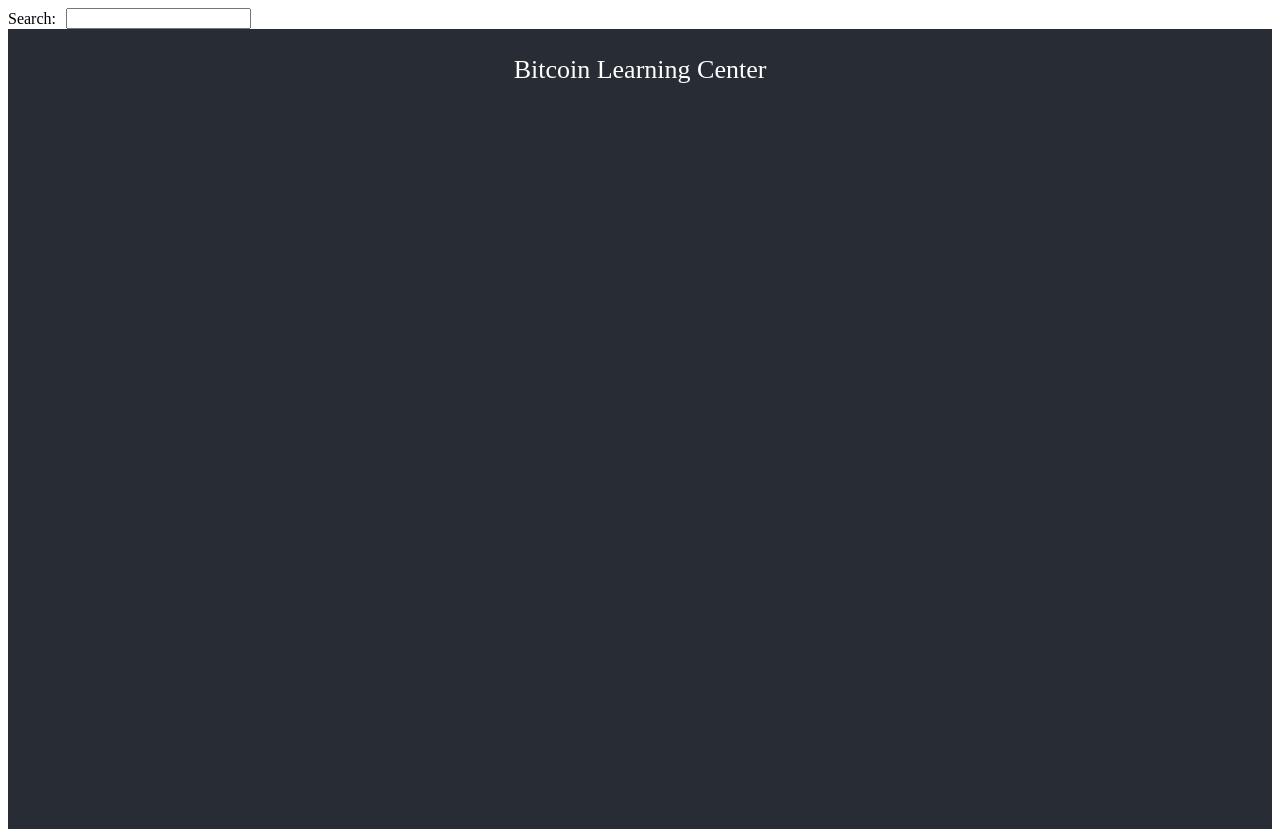
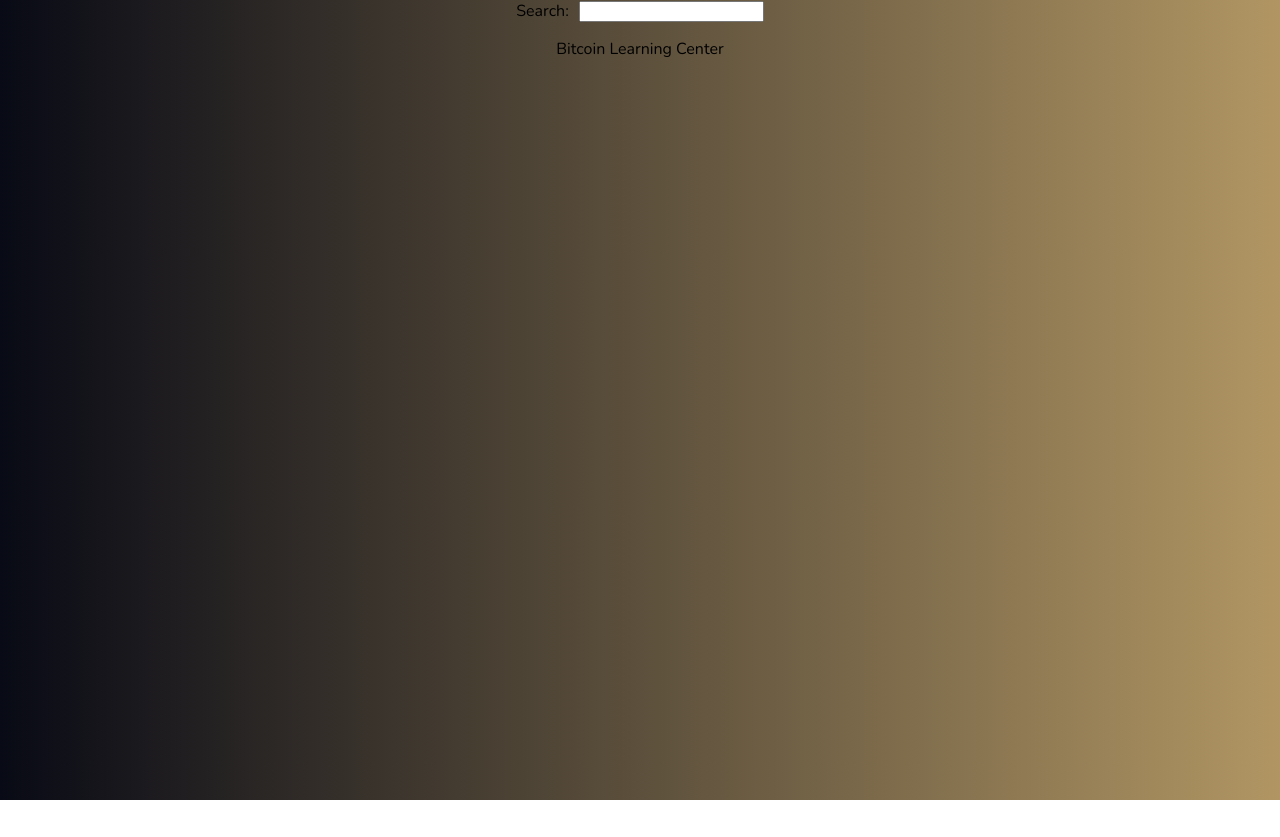
Before and after one commit to bitdern/riversearchbar, a React (Create React App) app: page / in a window 1280 px wide. After the commit the page ends 800 px from the top, so only its background shows below. Built offline with nearby package versions, Linux system fonts and the light colour scheme.

Commit message:
re-did the json file to return actual River articles plus links

```diff
--- a/src/App.css
+++ b/src/App.css
@@ -1,13 +1,15 @@
+@import url("https://fonts.googleapis.com/css2?family=Nunito:wght@400;700&display=swap");
 .App {
+  width: 100vw;
+  height: 100vh;
   text-align: center;
+  display: flex;
+  align-items: center;
+  flex-direction: column;
+  font-family: "Nunito", sans-serif;
+  background-image: linear-gradient(90deg, #080a15, #b19663);
 }
-
-.App-header {
-  background-color: #282c34;
-  min-height: 100vh;
-  display: flex;
-  flex-direction: column;
-  align-items: stretch;
-  font-size: calc(10px + 2vmin);
-  color: white;
+body {
+  padding: 0;
+  margin: 0;
 }
--- a/src/data/db.json
+++ b/src/data/db.json
@@ -1,46 +1,70 @@
 {
   "blogs": [
     {
-      "title": "Bitcoin Tax Treatment",
-      "body": "this is where text will go",
+      "title": "Bitcoin Tax Accounting",
       "topic": "Taxes and Estate Planning",
+      "link": "https://river.com/learn/bitcoin-tax-accounting/",
       "id": 1
     },
     {
       "title": "Insights from the Fourth Largest Lightning Node",
-      "body": "this is where text will go",
       "topic": "Lightning",
+      "link": "https://blog.river.com/insights-from-the-4th-largest-lightning-network-node/",
       "id": 2
     },
     {
-      "title": "Bitcoin Mining Electrifying Africa",
-      "body": "this is where text will go",
-      "topic": "Mining",
+      "title": "Security best practices to consider",
+      "topic": "Custody",
+      "link": "https://blog.river.com/security-best-practices-to-consider/",
       "id": 3
     },
     {
-      "title": "FediPool as a means to Decentralize Mining",
-      "body": "this is where text will go",
+      "title": "What Could Bitcoin Mining Look Like at One Zettahash?",
       "topic": "Mining",
+      "link": "https://blog.river.com/security-best-practices-to-consider/",
       "id": 4
     },
     {
       "title": "What is Bitcoin Cold Storage?",
-      "body": "this is where text will go",
       "topic": "Custody",
+      "link": "https://river.com/learn/what-is-bitcoin-cold-storage/",
       "id": 5
     },
     {
       "title": "What is a Bitcoin Node?",
-      "body": "this is where text will go",
       "topic": "Infrastructure and Technology",
+      "link": "https://river.com/learn/what-is-a-bitcoin-node/",
       "id": 6
     },
     {
-      "title": "Why does Bitcoin Have Value?",
-      "body": "this is where text will go",
-      "topic": "Infrastructure and Technology",
+      "title": "Bitcoin Privacy and Anonymity",
+      "topic": "Bitcoin Basics",
+      "link": "https://river.com/learn/bitcoin-privacy-and-anonymity/",
       "id": 7
+    },
+    {
+      "title": "Why Does Bitcoin Have Value",
+      "topic": "Bitcoin Markets and Price",
+      "link": "https://river.com/learn/why-do-bitcoin-have-value/",
+      "id": 8
+    },
+    {
+      "title": "What Is Bitcoin Mining?",
+      "topic": "Bitcoin Mining",
+      "link": "https://river.com/learn/what-is-bitcoin-mining/",
+      "id": 9
+    },
+    {
+      "title": "What Is a Bitcoin Halving?",
+      "topic": "Bitcoin Mining",
+      "link": "https://river.com/learn/what-is-a-bitcoin-halving/",
+      "id": 10
+    },
+    {
+      "title": "Investing Bitcoin in an LLC",
+      "topic": "Taxes and Estate Planning",
+      "link": "https://river.com/learn/investing-bitcoin-in-llc/",
+      "id": 11
     }
   ]
 }
```
